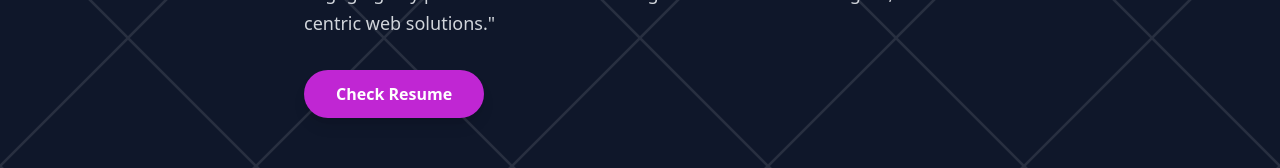
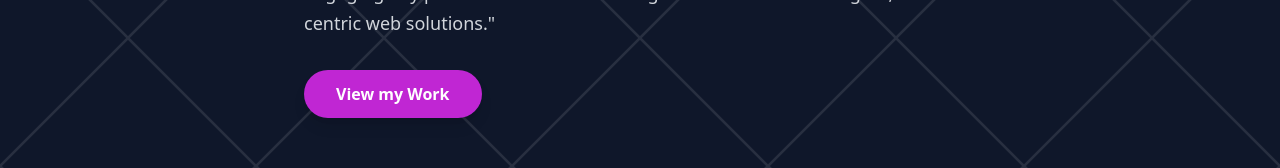
Before and after one commit to bhuvana816/Portfolio., a React (Vite) app: page / in a window 1280 px wide. Shown: the part 490-658 px from the top of the page. Built offline with nearby package versions, Linux system fonts and the light colour scheme.

Commit message:
Update Hero.tsx

```diff
--- a/src/components/Hero.tsx
+++ b/src/components/Hero.tsx
@@ -97,13 +97,13 @@
             "Building digital experiences that are as seamless to use as they are visually engaging. My passion lies in transforming intricate ideas into elegant, user-centric web solutions." </motion.p>
 
           <motion.a
-            href="#resume"
+            href="#projects"
             className="inline-block px-8 py-3 bg-fuchsia-600 hover:bg-fuchsia-700 text-white font-semibold rounded-full shadow-lg hover:shadow-2xl transition-all"
             whileHover={{ scale: 1.05 }}
             whileTap={{ scale: 0.95 }}
             variants={itemVariants}
           >
-            Check Resume
+            View my Work
           </motion.a>
         </div>
       </motion.div>
```
